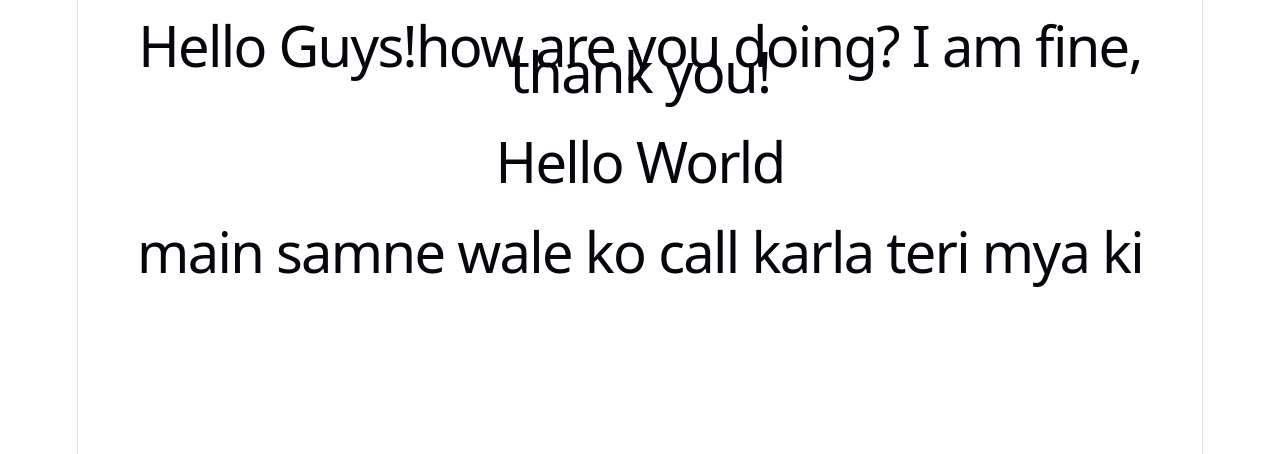
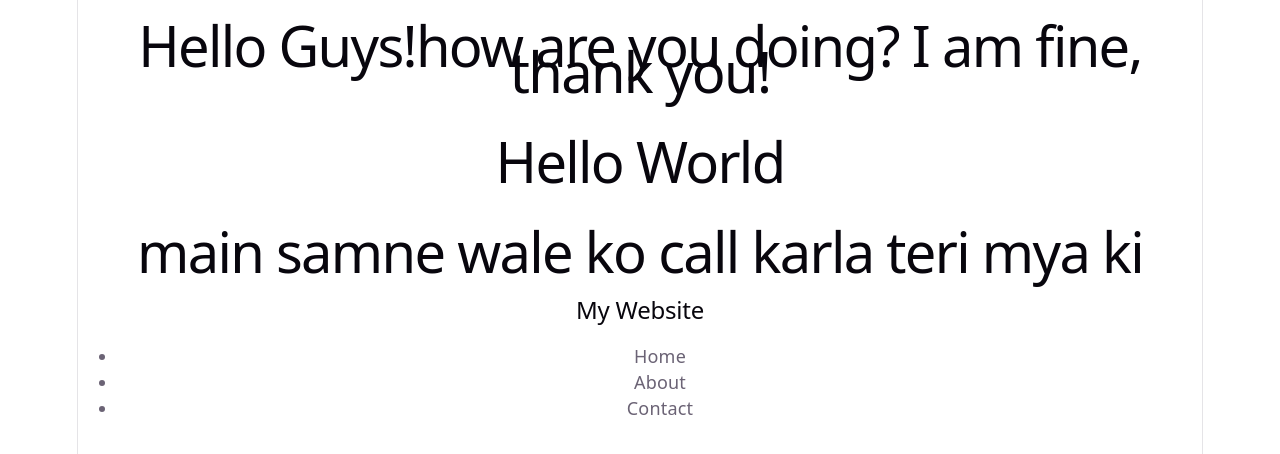
Before and after one commit to dikeshsapkota/REACT, a React (Vite) app: page / in a window 1280 px wide. Shown: the top 454 px of the page. Built offline with nearby package versions, Linux system fonts and the light colour scheme.

Commit message:
learnings about components and their linkup with main and app

```diff
--- a/src/App.jsx
+++ b/src/App.jsx
@@ -1,16 +1,14 @@
+
+import Navbar from "./components/Navbar";
+import MainContent from "./components/MainContent";
 
 
-function MainContent(){
-  return (
-    <div><h1>main samne wale ko call karla teri mya ki</h1></div>
-   )
-
-}
 function App() {
   return (
     <>
     <h1>Hello World</h1>
     <MainContent/>
+     <Navbar />
     </>
   );
 }
--- /dev/null
+++ b/src/components/maincontent.jsx
@@ -0,0 +1,5 @@
+function MainContent(){
+  return (
+    <div><h1>main samne wale ko call karla teri mya ki</h1></div>
+   )}
+   export default MainContent;
--- /dev/null
+++ b/src/components/navbar.jsx
@@ -0,0 +1,14 @@
+function Navbar() {
+  return (
+    <nav>
+      <h2>My Website</h2>
+      <ul>
+        <li>Home</li>
+        <li>About</li>
+        <li>Contact</li>
+      </ul>
+    </nav>
+  );
+}
+
+export default Navbar;
```
Also changed, not shown: src/main.jsx (line endings or trailing spaces).
